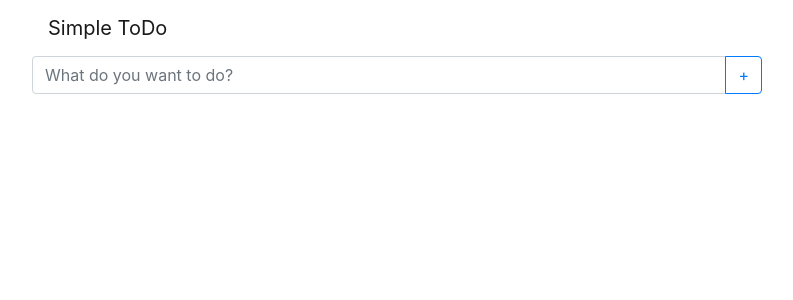
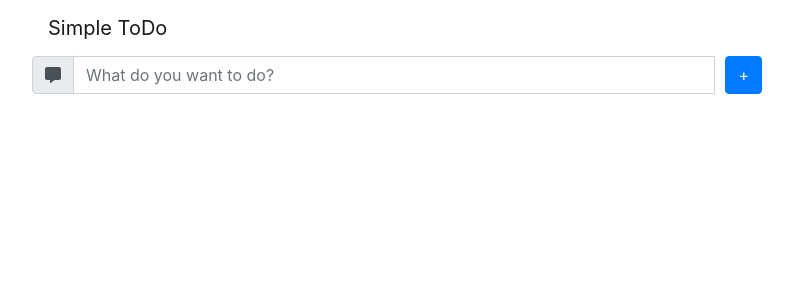
Before and after one commit to gruberchris/simple-todo, a React (Create React App) app: page / in a window 1280 px wide. Shown: the top 300 px of the page, without its empty margins (243-1036 px from the left). Built offline with nearby package versions, Linux system fonts and the light colour scheme.

Commit message:
customize ui style with font awesome and react-bootstrap

```diff
--- /dev/null
+++ b/src/App.css
@@ -0,0 +1,26 @@
+.todo-input button {
+  margin-left: 10px;
+}
+
+.todo-list {
+  list-style: none;
+  padding: 0;
+}
+
+.todo-list-item {
+  padding: 15px;
+  margin-bottom: 15px;
+  border-radius: 5px;
+  list-style: none;
+  background-color: aliceblue;
+  border: solid 2px;
+  box-sizing: border-box;
+}
+
+.todo-list-item:hover {
+  border: solid 4px;
+}
+
+.todo-list-item-text {
+  vertical-align: middle;
+}
--- a/src/App.js
+++ b/src/App.js
@@ -19,6 +19,7 @@ export default class App extends React.Component {
   }
 
   addTodo(description) {
+    if (description.length > 0) {
       this.setState((prevState) => {
         const updatedTodoIdCounter = prevState.todoIdCounter + 1;
         const todo = { id: updatedTodoIdCounter, description };
@@ -28,6 +29,7 @@ export default class App extends React.Component {
           todoIdCounter: updatedTodoIdCounter
         };
       });
+    }
   }
 
   removeTodo(id) {
--- a/src/components/ToDo/index.js
+++ b/src/components/ToDo/index.js
@@ -1,12 +1,15 @@
 import PropTypes from 'prop-types';
 import React from 'react';
-import { ListGroup } from 'react-bootstrap';
+import { ListGroup, Button } from 'react-bootstrap';
 
 const ToDo = ({ removeTodo, todo }) => {
   const { id, description } = todo;
 
   return (
-    <ListGroup.Item onClick={() => { removeTodo(id); }}>{description}</ListGroup.Item>
+    <ListGroup.Item className="todo-list-item hoverable">
+      <span className="todo-list-item-text">{description}</span>
+      <Button className="float-right" variant="danger" size="sm" onClick={() => { removeTodo(id); }}>X</Button>
+    </ListGroup.Item>
   );
 };
 
--- a/src/components/ToDoForm/index.js
+++ b/src/components/ToDoForm/index.js
@@ -1,13 +1,20 @@
 import React from 'react';
 import PropTypes from 'prop-types';
 import { InputGroup, Button, FormControl } from 'react-bootstrap';
+import { faCommentAlt } from '@fortawesome/free-solid-svg-icons';
+import { FontAwesomeIcon } from '@fortawesome/react-fontawesome';
 
 const ToDoForm = (props) => {
   let input;
 
   return (
     <div>
-      <InputGroup>
+      <InputGroup className="todo-input">
+        <InputGroup.Prepend>
+          <InputGroup.Text>
+            <FontAwesomeIcon icon={faCommentAlt} />
+          </InputGroup.Text>
+        </InputGroup.Prepend>
         <FormControl
           placeholder="What do you want to do?"
           aria-label="What do you want to do?"
@@ -16,17 +23,16 @@ const ToDoForm = (props) => {
             input = node.target;
           }}
         />
-        <InputGroup.Append>
         <Button
-            variant="outline-primary"
           onClick={() => {
+            if (input) {
               props.addTodo(input.value);
               input.value = '';
+            }
           }}
         >
           +
         </Button>
-        </InputGroup.Append>
       </InputGroup>
     </div>
   );
--- a/src/components/ToDoList/index.js
+++ b/src/components/ToDoList/index.js
@@ -10,7 +10,7 @@ const ToDoList = ({ todos, removeTodo }) => {
   ));
 
   return (
-    <ListGroup>{todoNode}</ListGroup>
+    <ListGroup className="todo-list">{todoNode}</ListGroup>
   );
 };
 
--- a/src/index.js
+++ b/src/index.js
@@ -3,6 +3,7 @@ import ReactDOM from 'react-dom';
 import App from './App';
 import * as serviceWorker from './serviceWorker';
 import 'bootstrap/dist/css/bootstrap.min.css';
+import './App.css';
 
 ReactDOM.render(<App />, document.getElementById('root'));
 
```
Lines whose indentation alone changed are shown as unchanged.
